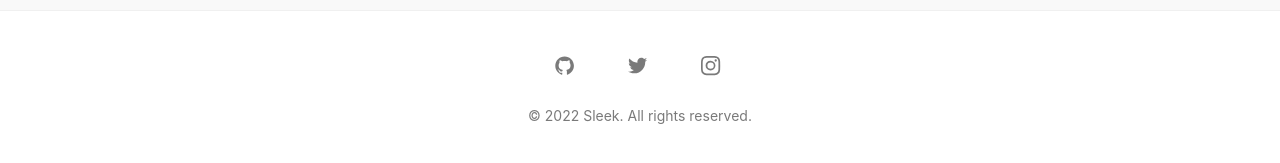
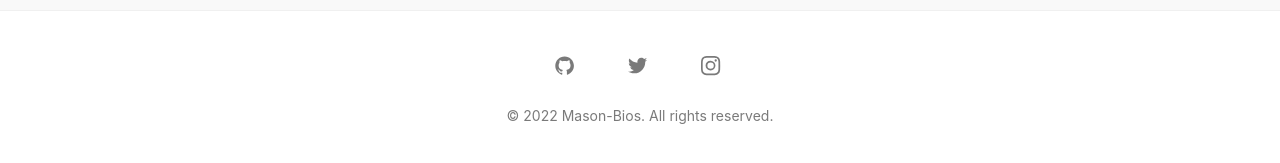
Before and after one commit to Masonstats/Masonstats.github.io, a Jekyll site: the page built from index.md, in a window 1280 px wide and 900 px high, scrolled down 935 px. Shown: the part 729-892 px from the top of the window. Built offline with Jekyll 4.4.1, drawn with Linux system fonts in a browser that asks for light colours.

Commit message:
Update _config.yml

```diff
--- a/_config.yml
+++ b/_config.yml
@@ -1,4 +1,4 @@
-title: Sleek # your site title
+title: Mason-Bios # your site title
 author: GitHub User
 email: your-email@domain.com # email for form submission, you also have to change it in _js/scripts.js
 description: > # this means to ignore newlines until "baseurl:"
```
